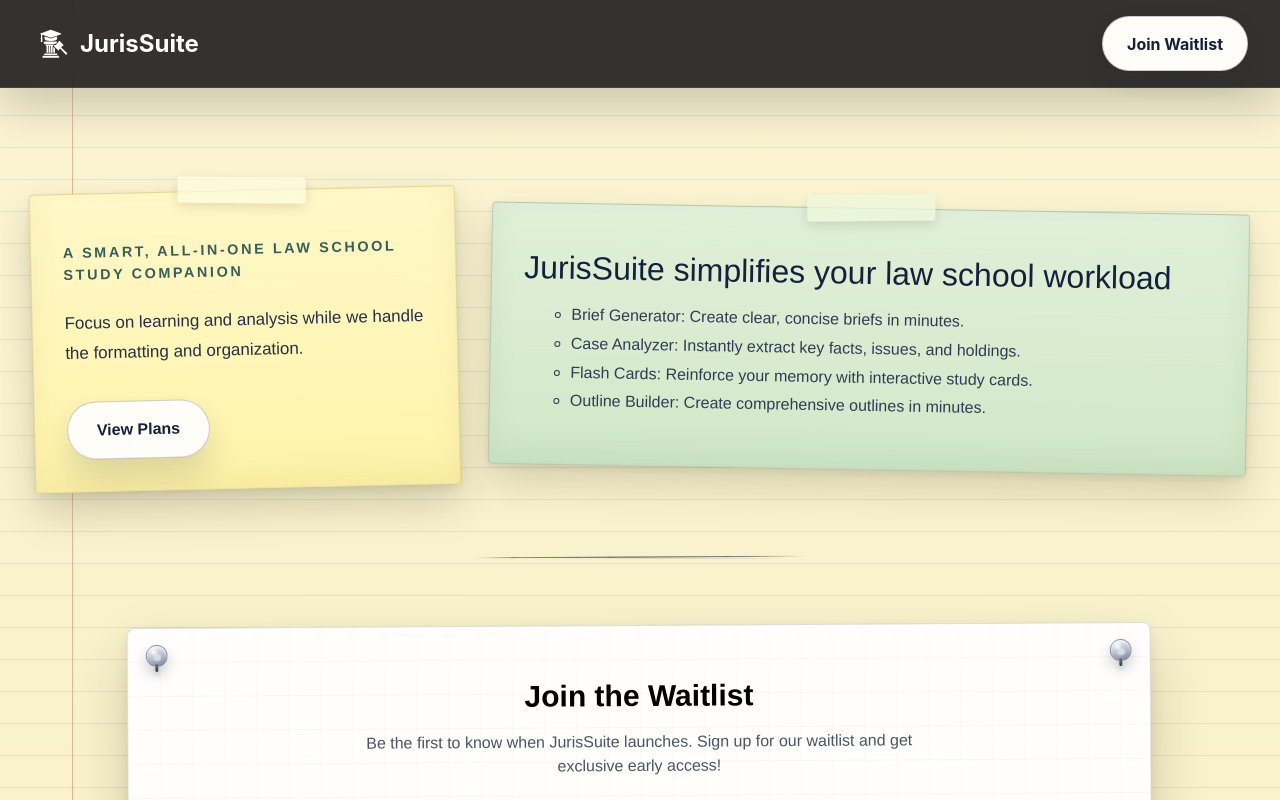
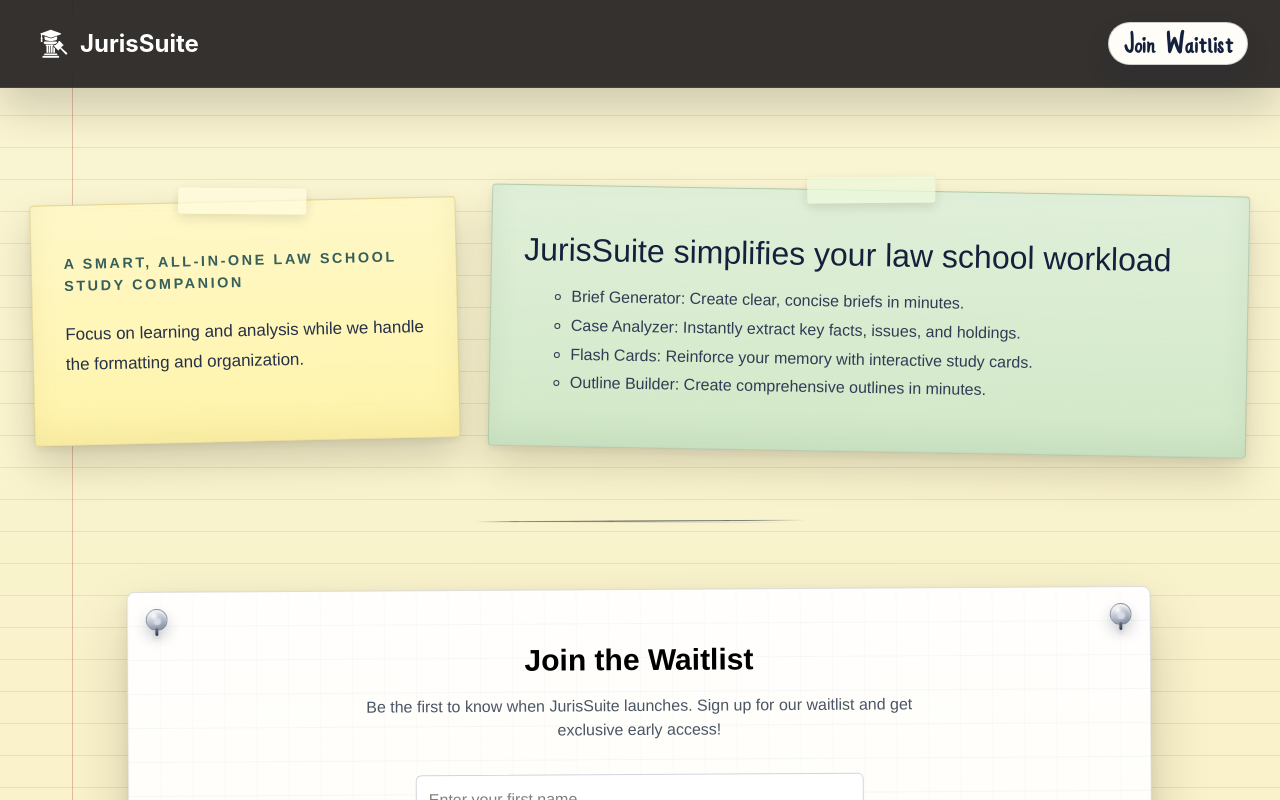
Before and after one commit to ledonneangelo02/JurisLab, a React (Vite) app: page / in a window 1280 px wide. Shown: the top 800 px of the page. Built offline with nearby package versions, Linux system fonts and the light colour scheme; no server answers.

Commit message:
Fixing Buttons

```diff
--- a/src/components/Layout/FooterHeader.css
+++ b/src/components/Layout/FooterHeader.css
@@ -103,7 +103,10 @@
   overflow: hidden;
   --button-hover-highlight: var(--button-highlight-nav);
   margin-left: auto;
-  padding: 0.92rem 1.5rem;
+  display: inline-flex;
+  align-items: center;
+  justify-content: center;
+  padding: 0.35rem 0.85rem;
   border-radius: 999px;
   color: var(--button-primary-text);
   background: var(--button-primary-bg);
@@ -118,8 +121,8 @@
   content: "";
   position: absolute;
   z-index: 0;
-  left: 0.9rem;
-  right: 0.9rem;
+  left: 0.45rem;
+  right: 0.45rem;
   top: 50%;
   height: 0.8em;
   border-radius: 0.18rem;
--- a/src/components/Layout/Navbar.tsx
+++ b/src/components/Layout/Navbar.tsx
@@ -37,7 +37,8 @@ export default function Navbar() {
       </div>
 
       <button
-        className="nav-button"
+        style={{ fontFamily: "Michaela-Grace" }}
+        className="nav-button text-3xl leading-none rounded-md focus:outline-none"
         onClick={scrollToWaitlist}
       >
         Join Waitlist
--- a/src/components/WelcomeComp/WelcomeComp.tsx
+++ b/src/components/WelcomeComp/WelcomeComp.tsx
@@ -46,7 +46,7 @@ export default function WelcomeComp() {
           </p>
 
           <div className="hero-actions">
-            <a href="/pricing" className="primary-cta">View Plans</a>
+
           </div>
         </div>
 
```
